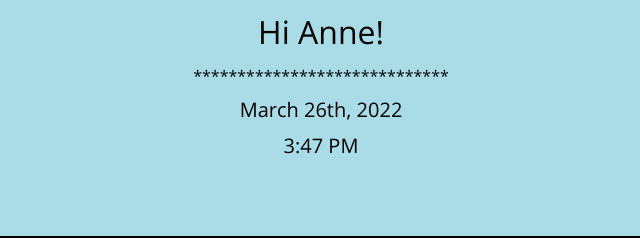
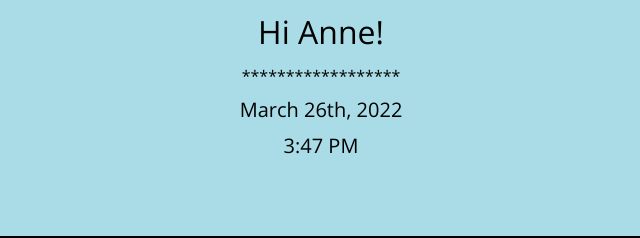
Before and after one commit to amccorkl/Organize-Your-Work-Day-Planner, a plain HTML site: page index.html in a window 1280 px wide. Shown: the part 153-391 px from the top of the page, 319-959 px from the left. Drawn offline with nearby package versions, Linux system fonts and the light colour scheme.

```diff
--- a/index.html
+++ b/index.html
@@ -27,7 +27,7 @@
     <header class="jumbotron">
       <h1 class="display-3">Your Routine</h1>
       <p class="lead"><h2>Hi Anne!</h2></p>
-      <p>*****************************</p>
+      <p>******************</p>
       <!--Moment connection in js -->
       <p id="currentDay" class="lead"></p>
       <p id="currentHour" class="lead"></p>
```
